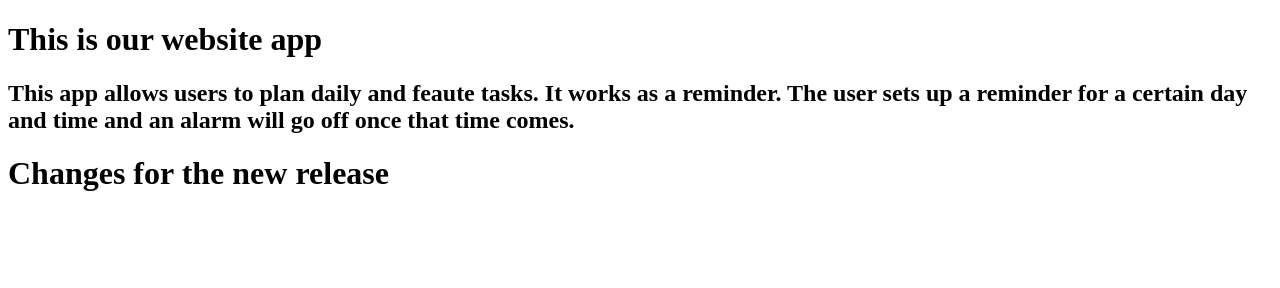
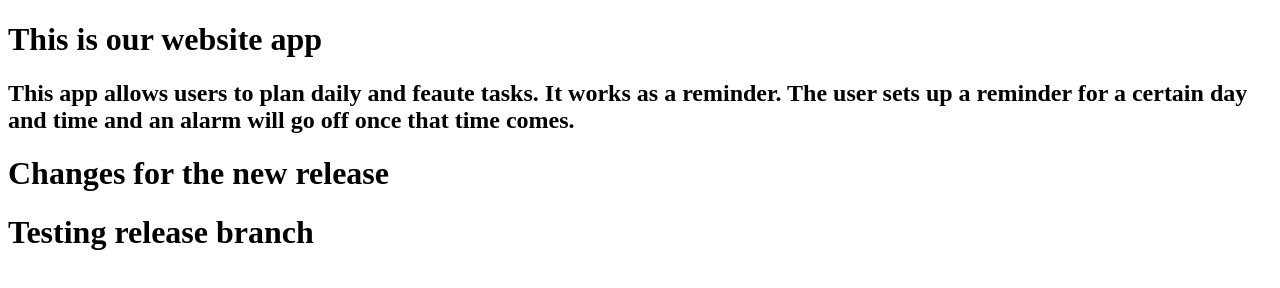
Before and after one commit to carlospp24/TeamMXlab2, a plain HTML site: page aboutus.html in a window 1280 px wide. Drawn offline with Linux system fonts and the light colour scheme.

Commit message:
Update the html page for the testing release branc

```diff
--- a/aboutus.html
+++ b/aboutus.html
@@ -10,5 +10,6 @@
     <h1>This is our website app</h1>
     <h2>This app allows users to plan daily and feaute tasks. It works as a reminder. The user sets up a reminder for a certain day and time and an alarm will go off once that time comes.</h2>
     <h1>Changes for the new release</h1>
+    <h1>Testing release branch </h1>
     </body>
 </html>
```
